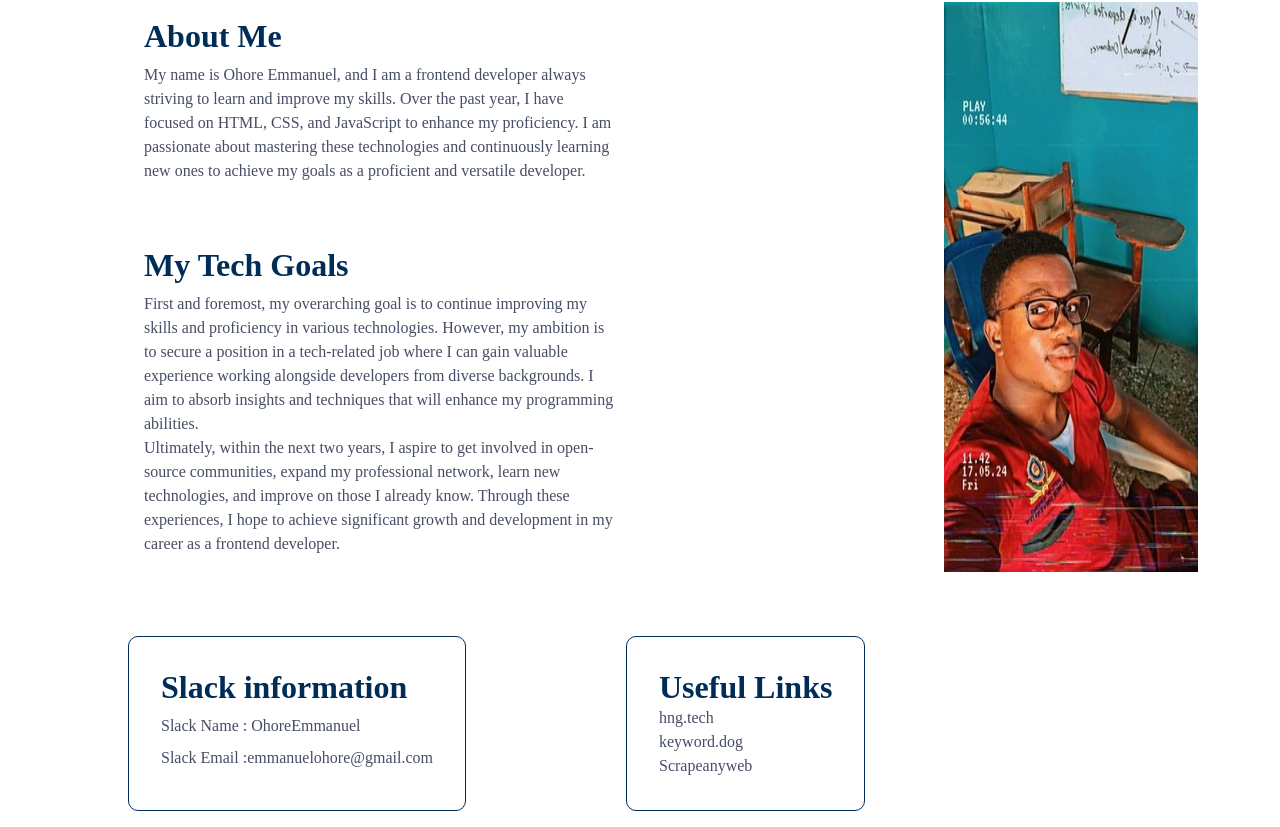
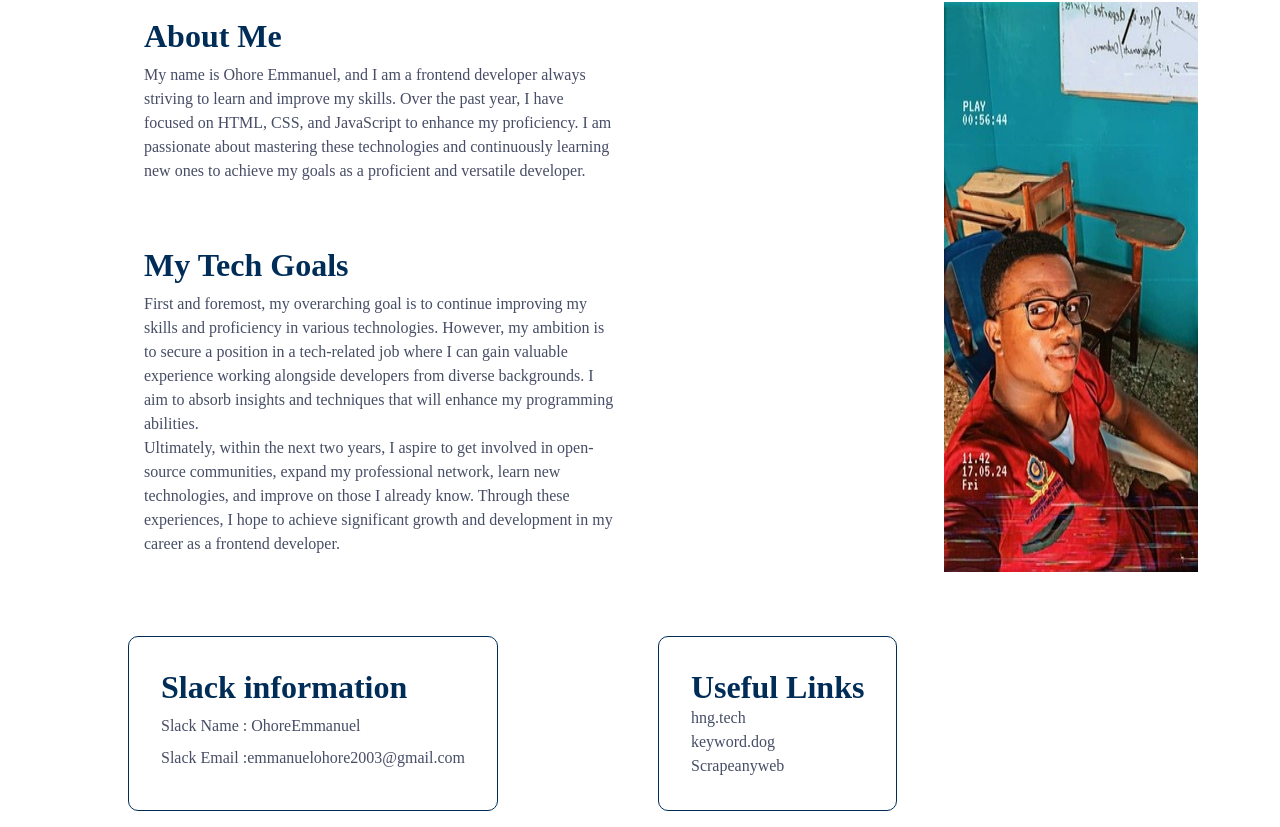
Before and after one commit to EmmanuelOhore/HNGassignment, a plain HTML site: page HNG assignments/index.html in a window 1280 px wide. Shown: the part 798-1625 px from the top of the page. Drawn offline with Linux system fonts and the light colour scheme; a web font is replaced by a local one.

Commit message:
corrected email

```diff
--- a/HNG assignments/index.html
+++ b/HNG assignments/index.html
@@ -66,7 +66,7 @@
         <div class="slack-info-container">
         <h3>Slack information</h3>
         <p data-testid="slackDisplayName">Slack Name : OhoreEmmanuel</p>
-        <p data-testid="slackEmail">Slack Email :emmanuelohore@gmail.com</p>
+        <p data-testid="slackEmail">Slack Email :emmanuelohore2003@gmail.com</p>
         </div>
 
         <div class="links-container">
```
